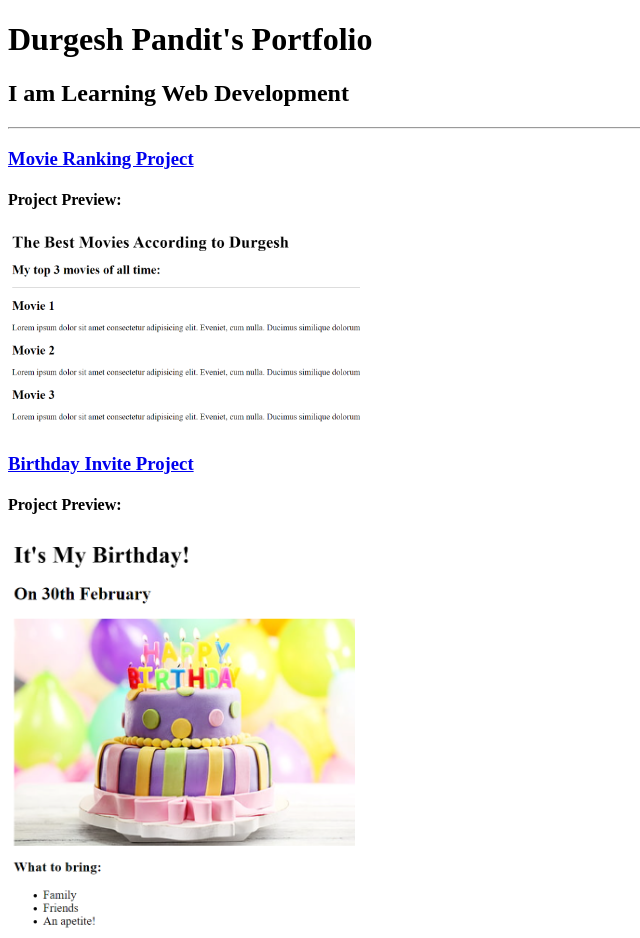
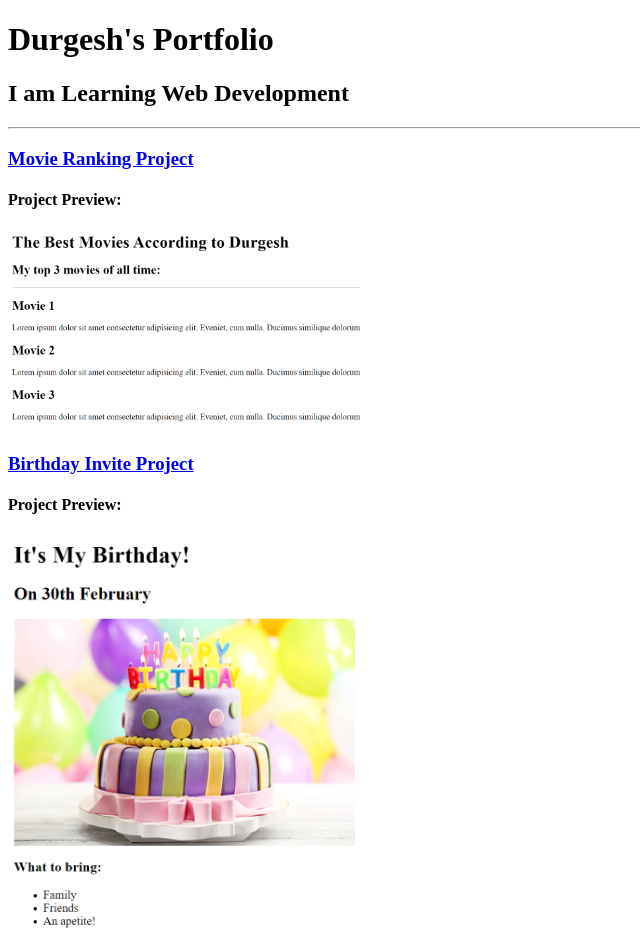
Before and after one commit to DurgeshPandit11/html-portfolio, a plain HTML site: page index.html in a window 1280 px wide. Shown: the top 938 px of the page, without its empty margins (0-640 px from the left). Drawn offline with Linux system fonts and the light colour scheme.

Commit message:
Update index.html

```diff
--- a/index.html
+++ b/index.html
@@ -6,7 +6,7 @@
     <title>Durgesh's Portfolio</title>
 </head>
 <body>
-    <h1>Durgesh Pandit's Portfolio</h1>
+    <h1>Durgesh's Portfolio</h1>
     <h2>I am Learning Web Development</h2>
 
     <hr />
```
